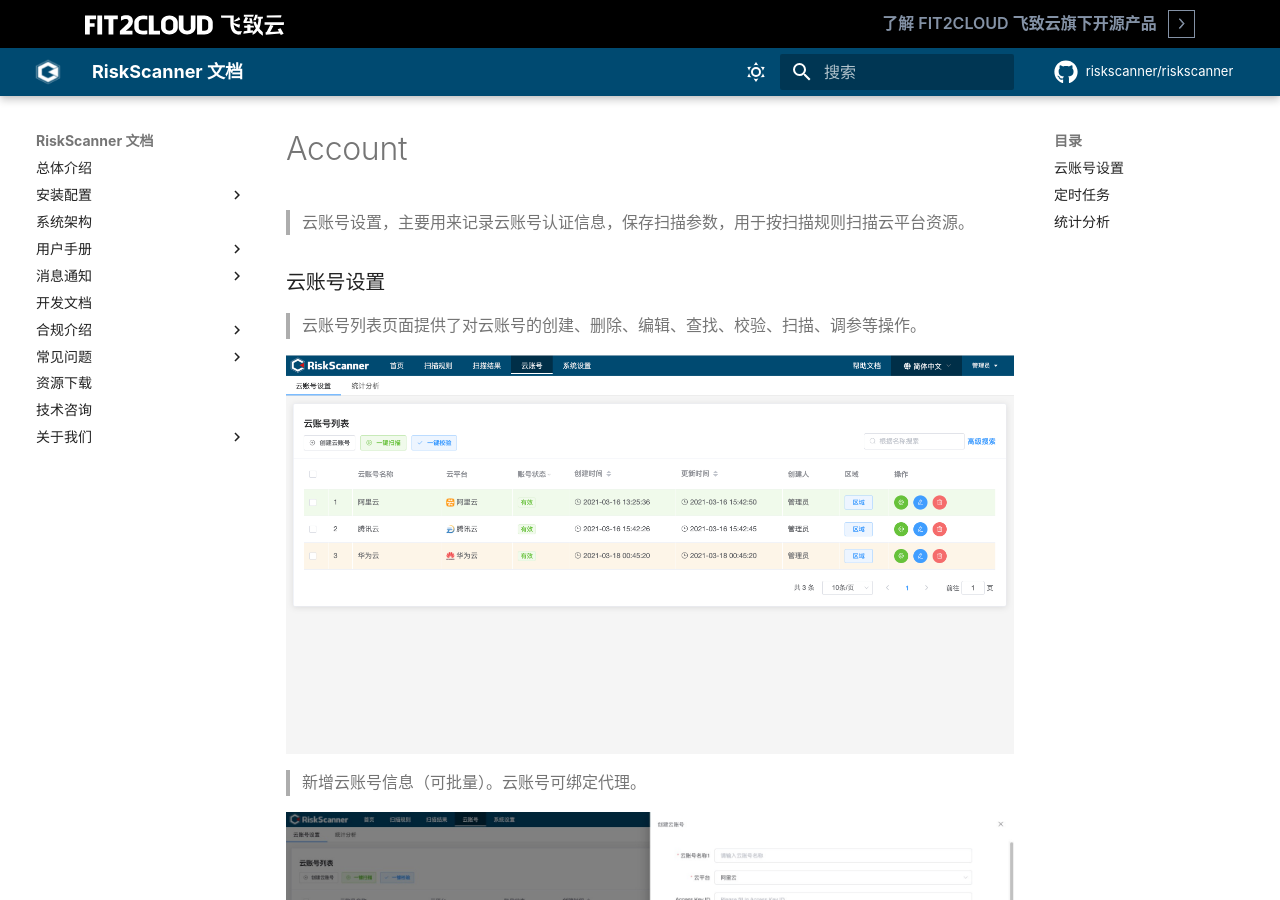
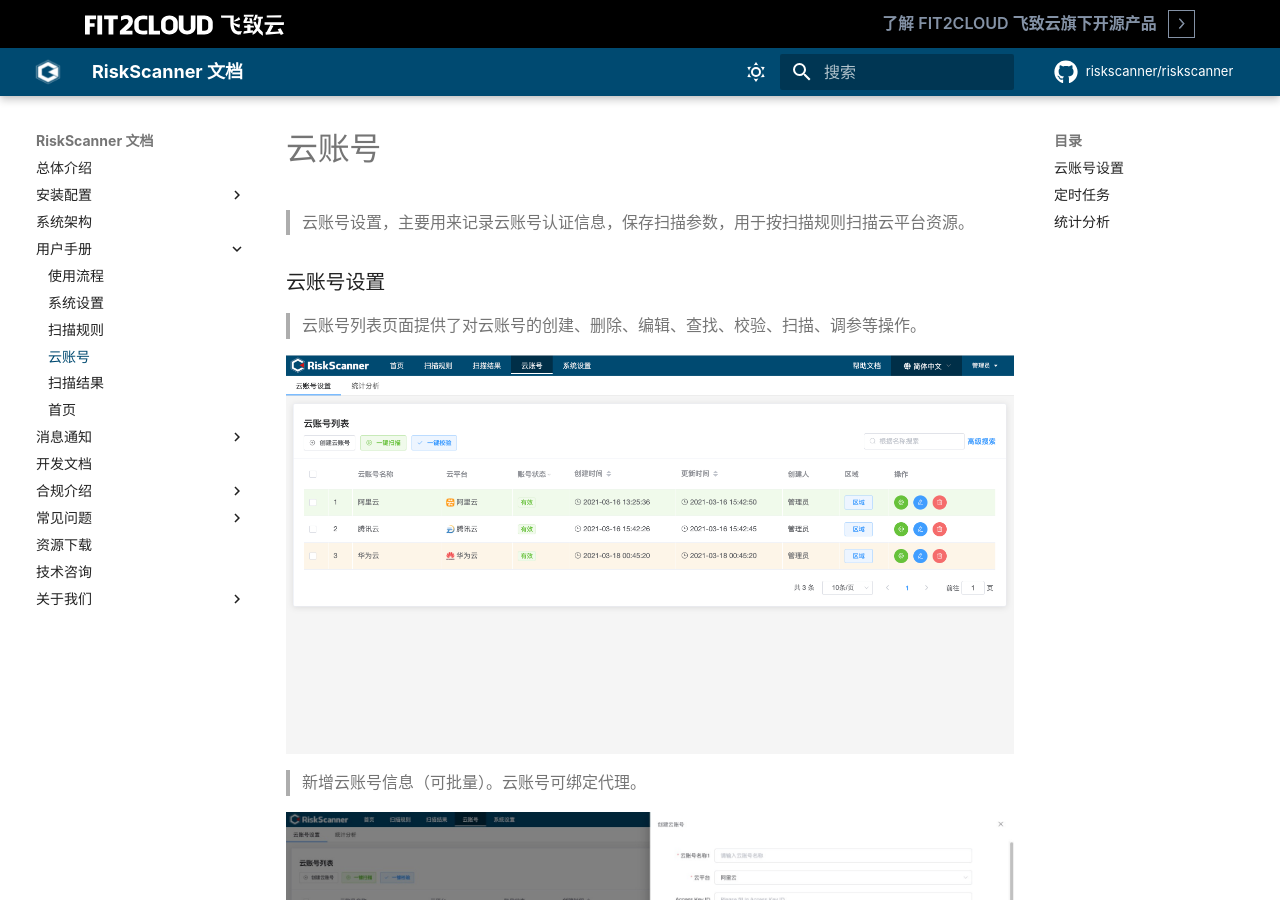
Before and after one commit to fit2cloud/riskscanner-docs, an MkDocs documentation site: the page built from docs/user_manual/account.md, in a window 1280 px wide and 900 px high. Built offline with MkDocs 1.6.1 and Material for MkDocs 9.7.7, drawn with Linux system fonts in a browser that asks for light colours; comment, search, counter and statistics services are not loaded; the version menu is left out; part of the change alters nothing that is shown.

Commit message:
feat(docs): 解决路径错误报错

```diff
--- a/mkdocs.yml
+++ b/mkdocs.yml
@@ -47,7 +47,7 @@ nav:
       - 使用流程: user_manual/process.md
       - 系统设置: user_manual/settings.md
       - 扫描规则: user_manual/rule.md
-      - 云账号: user_manual/grade_protection.md
+      - 云账号: user_manual/account.md
       - 扫描结果: user_manual/resource.md
       - 首页: user_manual/dashboard.md
   - 消息通知:
```
